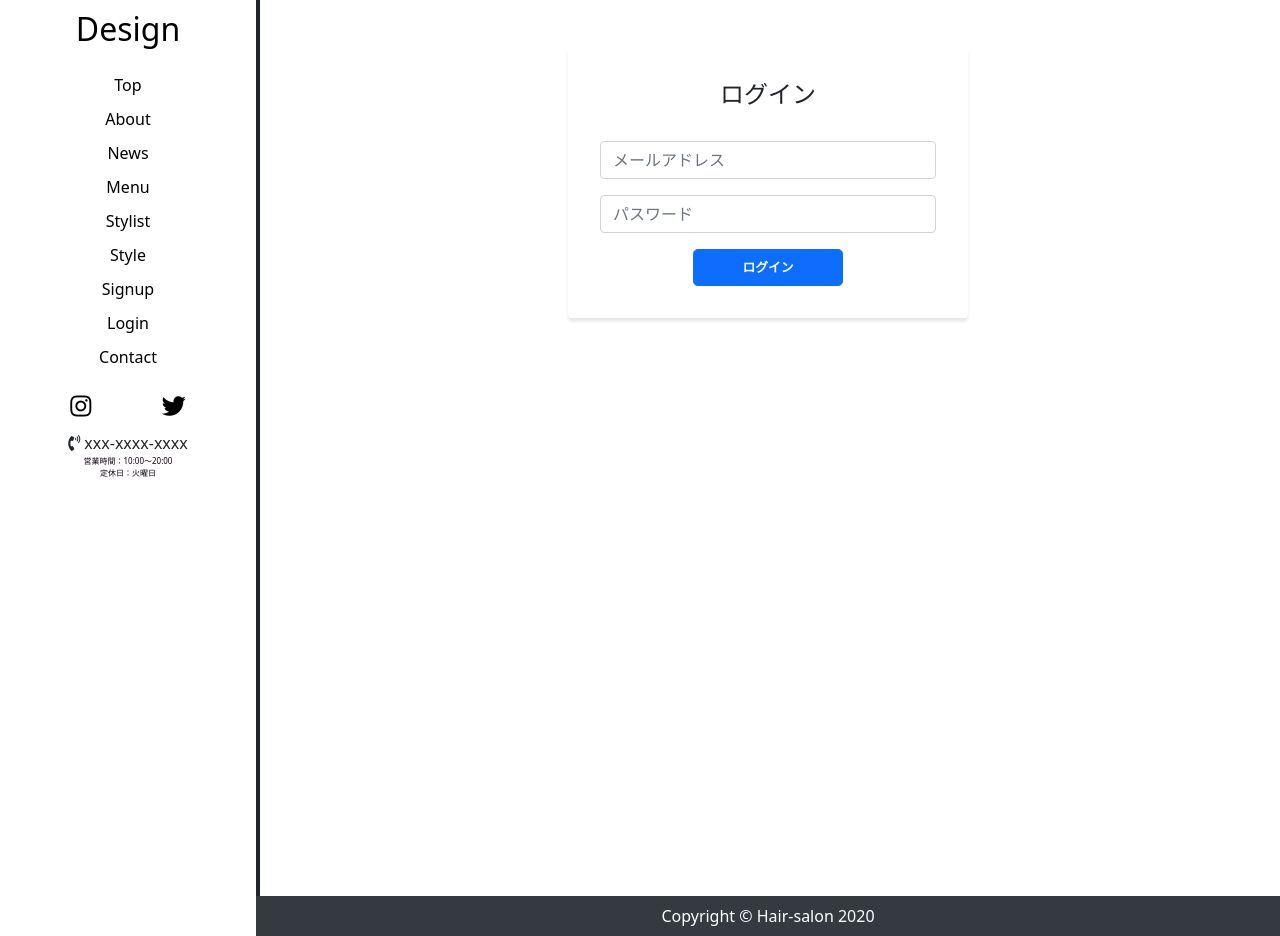
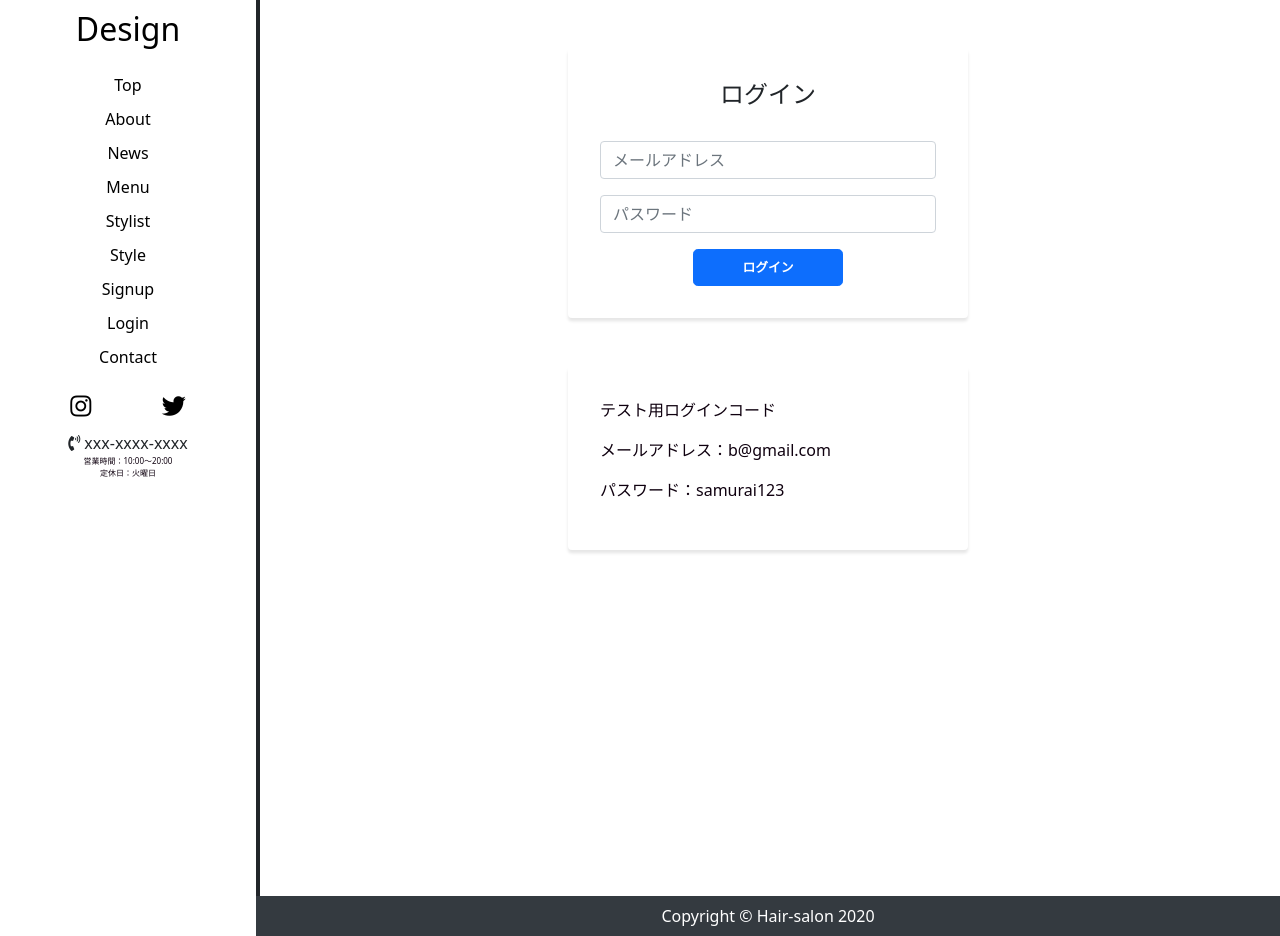
Before and after one commit to akihiro-hosoya/hair-salon, a Django app: page /accounts/login/ in a window 1280 px wide. Run offline with Django 3.2, Linux system fonts and the light colour scheme; some libraries are stand-ins or nearby versions.

Commit message:
テスト用ログインコード添付

```diff
--- a/accounts/templates/accounts/login.html
+++ b/accounts/templates/accounts/login.html
@@ -19,5 +19,12 @@
         </form>
     </div>
 </div>
+<div class="card card-auth my-5 mx-auto">
+    <div class="card-body">
+        <p>テスト用ログインコード<p>
+        <p>メールアドレス：b@gmail.com</p>
+        <p>パスワード：samurai123</p>
+    </div>
+</div>
 
 {% endblock %}
```
